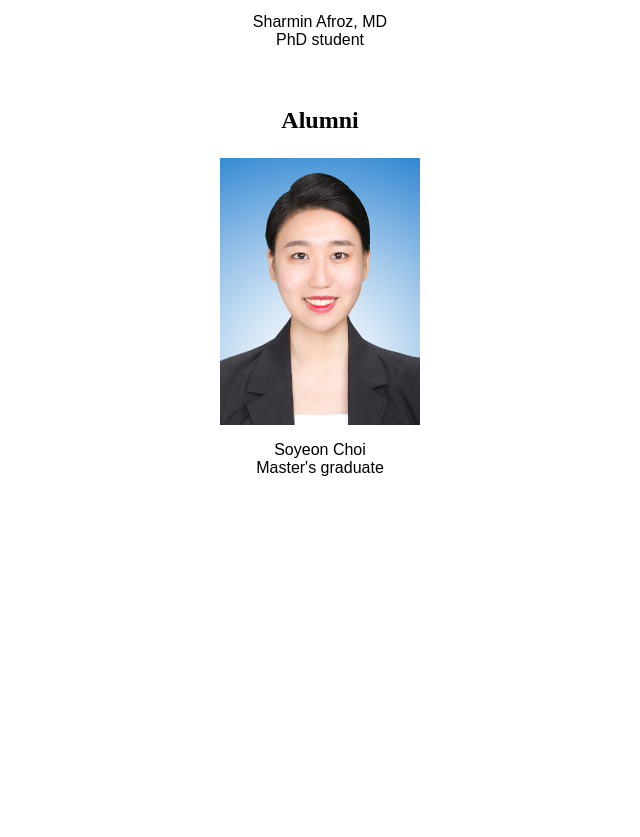
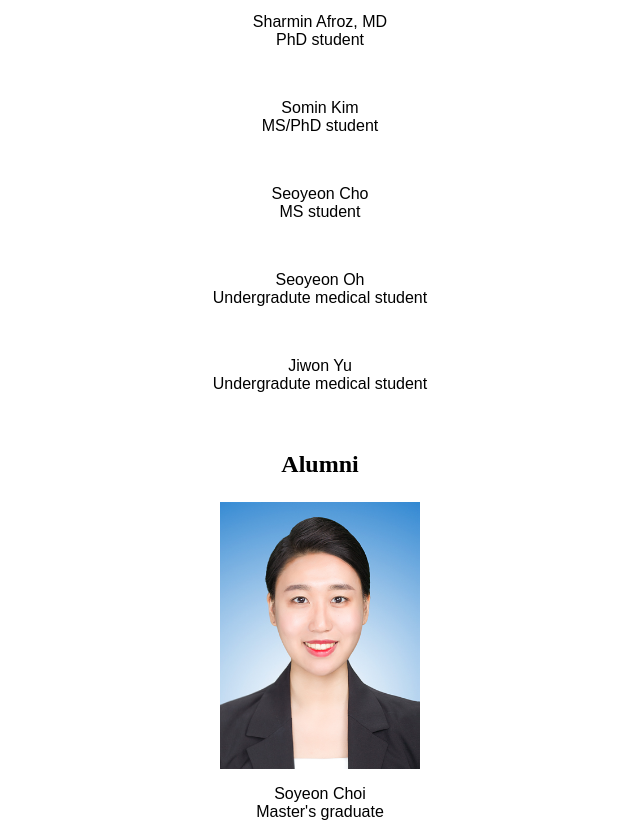
Before and after one commit to envimmlab/people, a plain HTML site: page index.html in a window 1280 px wide. Shown: the part 1548-2385 px from the top of the page, without its empty margins (320-960 px from the left). Before the commit the page ends 2041 px from the top, so only its background shows below. Drawn offline with Linux system fonts and the light colour scheme.

Commit message:
index.html

```diff
--- a/index.html
+++ b/index.html
@@ -114,7 +114,6 @@ Board-certified Radiation Oncologist
 </pre>
 
 </br>
-
 <img src="dasolsong.jpg" style="display: block; margin: 0 auto; width:200px;">  <!--  height:300px; -->
 <p style="text-align:center;">
 Dasol Song<br>
@@ -122,7 +121,6 @@ MS student
 </p>
 
 </br>
-
 <img src="hyewonjo.jpeg" style="display: block; margin: 0 auto; width:200px;">  <!--  height:300px; -->
 <p style="text-align:center;">
 Hyewon Jo<br>
@@ -130,7 +128,6 @@ MS student
 </p>
 
 </br>
-
 <img src="sharminafroz.jpg" style="display: block; margin: 0 auto; width:200px;">  <!--  height:300px; -->
 <p style="text-align:center;">
 Sharmin Afroz, MD<br>
@@ -138,7 +135,30 @@ PhD student
 </p>
 
 </br>
+<p style="text-align:center;">
+Somin Kim<br>
+MS/PhD student
+</p>
 
+</br>
+<p style="text-align:center;">
+Seoyeon Cho<br>
+MS student
+</p>
+
+</br>
+<p style="text-align:center;">
+Seoyeon Oh<br>
+Undergradute medical student
+</p>
+
+</br>
+<p style="text-align:center;">
+Jiwon Yu<br>
+Undergradute medical student
+</p>
+
+</br>
 <p style="text-align:center; font-size: 24px; font-weight: bold; font-family: 'Times New Roman';">
 Alumni
 </p>
@@ -149,7 +169,7 @@ Soyeon Choi<br>
 Master's graduate
 </p>
 
-	</nav>
+</nav>
 
 </body>
 
```
